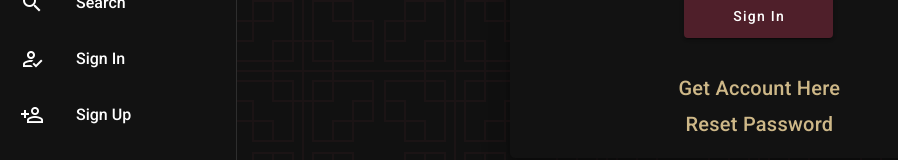
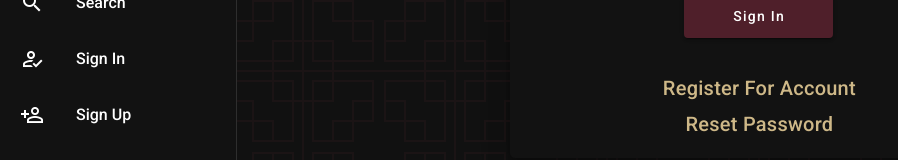
Before and after one commit to hnunnery/bingeworthy, a Nuxt app: page /SignIn in a window 1280 px wide. Shown: the part 384-544 px from the top of the page, without its empty margins (0-898 px from the left). Built offline with nearby package versions, Linux system fonts and the light colour scheme; no server answers; the database is empty.

Commit message:
Change 'Get Account Here' to 'Register for Account' on sign-in page
Co-Authored-By: Hunter Nunnery <hunter.nunnery@yahoo.com>

```diff
--- a/pages/SignIn.vue
+++ b/pages/SignIn.vue
@@ -50,7 +50,7 @@
                           text
                           to="/signup"
                           class="title secondary--text text-capitalize"
-                        >Get Account Here</v-btn>
+                        >Register for Account</v-btn>
                       </v-col>
                       <v-col cols="12" class="text-center py-0">
                         <ForgotPassword />
```
